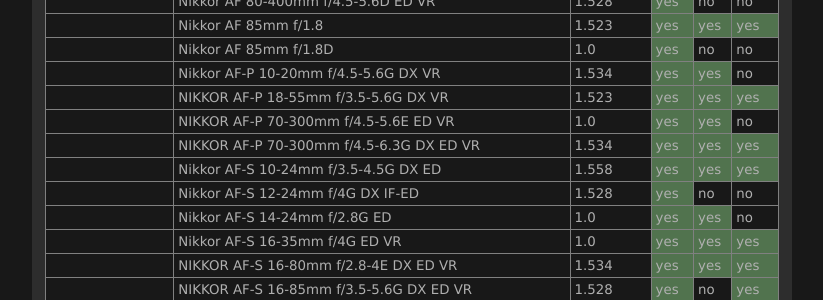
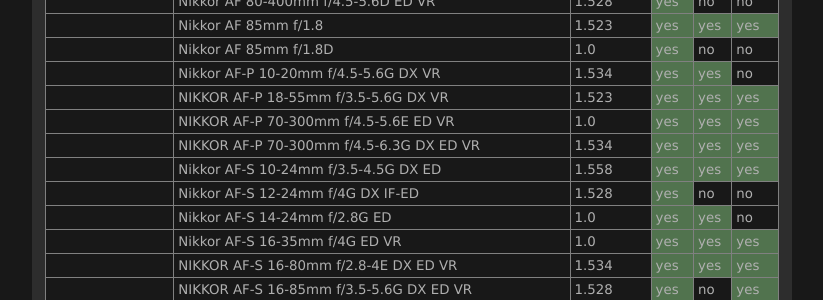
Before and after one commit to lensfun/lensfun.github.io, a Jekyll site: the page built from _posts/lenslist/2999-12-31-Lenslist-master.md, in a window 1280 px wide and 900 px high, scrolled down 12513 px. Shown: the part 146-446 px from the top of the window, without its empty margins (284-1107 px from the left). Built offline with Jekyll 4.4.1, drawn with Linux system fonts in a browser that asks for light colours.

Commit message:
Update master lens list from GitHub Actions

```diff
--- a/_posts/lenslist/2999-12-31-Lenslist-master.md
+++ b/_posts/lenslist/2999-12-31-Lenslist-master.md
@@ -519,7 +519,7 @@ This list was generated on 2024-03-13 from current Lensfun sources. Your Lensfun
 <tr class="lenslist-bg2"><td></td><td>Nikkor AF 85mm f/1.8D</td><td>1.0</td><td class="lenslist-highlight lenslist-check">yes</td><td class="lenslist-check">no</td><td class="lenslist-check">no</td></tr>
 <tr class="lenslist-bg2"><td></td><td>Nikkor AF-P 10-20mm f/4.5-5.6G DX VR</td><td>1.534</td><td class="lenslist-highlight lenslist-check">yes</td><td class="lenslist-highlight lenslist-check">yes</td><td class="lenslist-check">no</td></tr>
 <tr class="lenslist-bg2"><td></td><td>NIKKOR AF-P 18-55mm f/3.5-5.6G DX VR</td><td>1.523</td><td class="lenslist-highlight lenslist-check">yes</td><td class="lenslist-highlight lenslist-check">yes</td><td class="lenslist-highlight lenslist-check">yes</td></tr>
-<tr class="lenslist-bg2"><td></td><td>NIKKOR AF-P 70-300mm f/4.5-5.6E ED VR</td><td>1.0</td><td class="lenslist-highlight lenslist-check">yes</td><td class="lenslist-highlight lenslist-check">yes</td><td class="lenslist-check">no</td></tr>
+<tr class="lenslist-bg2"><td></td><td>NIKKOR AF-P 70-300mm f/4.5-5.6E ED VR</td><td>1.0</td><td class="lenslist-highlight lenslist-check">yes</td><td class="lenslist-highlight lenslist-check">yes</td><td class="lenslist-highlight lenslist-check">yes</td></tr>
 <tr class="lenslist-bg2"><td></td><td>NIKKOR AF-P 70-300mm f/4.5-6.3G DX ED VR</td><td>1.534</td><td class="lenslist-highlight lenslist-check">yes</td><td class="lenslist-highlight lenslist-check">yes</td><td class="lenslist-highlight lenslist-check">yes</td></tr>
 <tr class="lenslist-bg2"><td></td><td>Nikkor AF-S 10-24mm f/3.5-4.5G DX ED</td><td>1.558</td><td class="lenslist-highlight lenslist-check">yes</td><td class="lenslist-highlight lenslist-check">yes</td><td class="lenslist-highlight lenslist-check">yes</td></tr>
 <tr class="lenslist-bg2"><td></td><td>Nikkor AF-S 12-24mm f/4G DX IF-ED</td><td>1.528</td><td class="lenslist-highlight lenslist-check">yes</td><td class="lenslist-check">no</td><td class="lenslist-check">no</td></tr>
```
